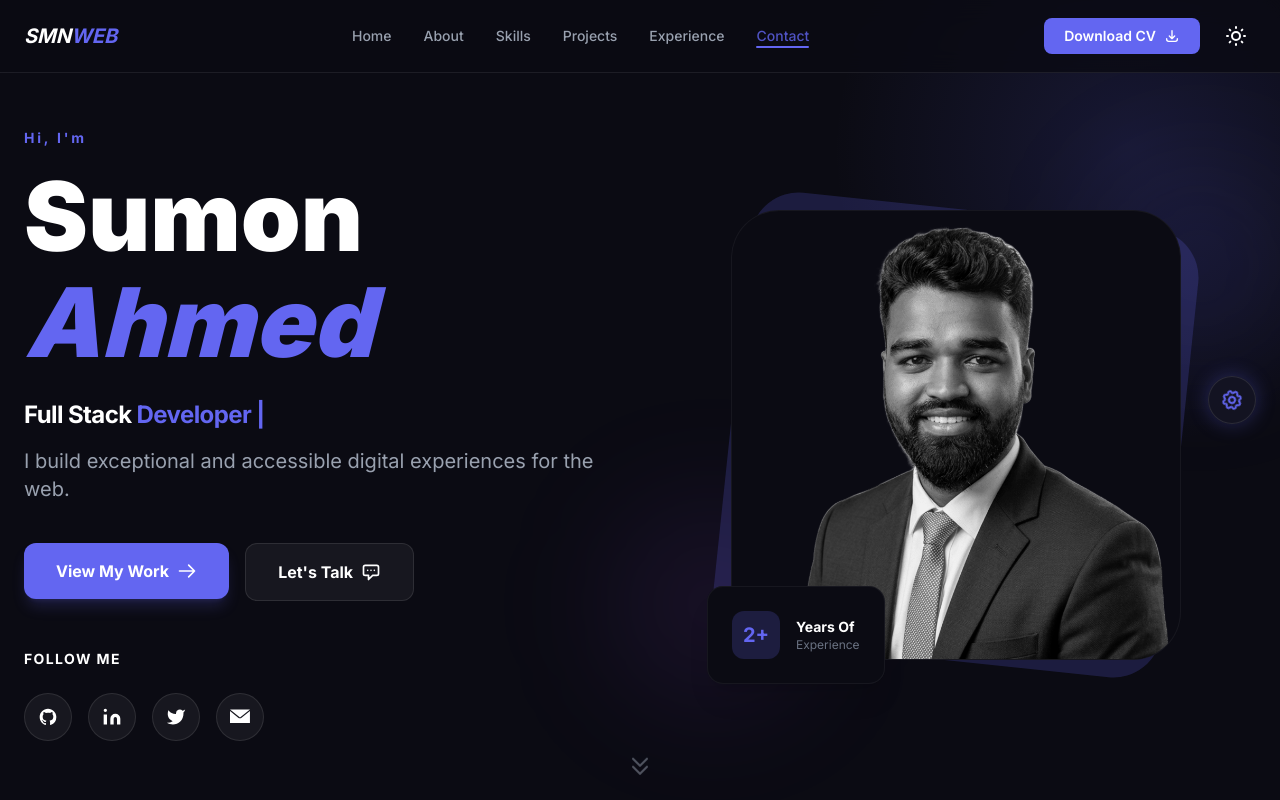
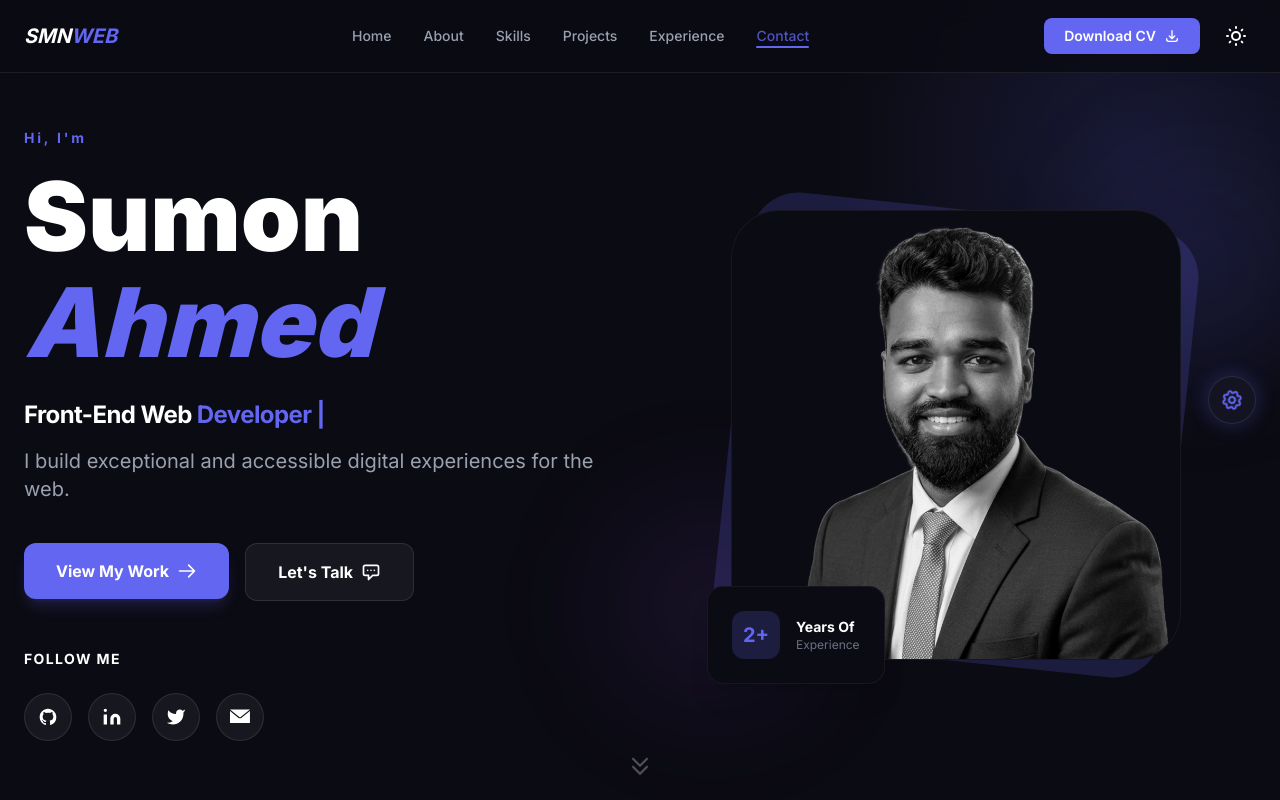
Before and after one commit to sumon-ahmed-ss-550/Personal-web, a Next.js app: page / in a window 1280 px wide. Shown: the top 800 px of the page. Built offline with nearby package versions, Linux system fonts and the light colour scheme.

Commit message:
Update mata data

```diff
--- a/src/app/layout.jsx
+++ b/src/app/layout.jsx
@@ -11,7 +11,7 @@ const inter = Inter({
 });
 
 export const metadata = {
-  title: "Asif Mahmud | Full Stack Developer Portfolio",
+  title: "Sumon Ahmed | Front-End Web Developer",
   description: "I build exceptional and accessible digital experiences for the web. Turning complex problems into simple, beautiful, and intuitive solutions.",
 };
 
--- a/src/components/Hero.jsx
+++ b/src/components/Hero.jsx
@@ -49,7 +49,7 @@ export default function Hero() {
             </div>
             <div className="overflow-hidden mb-4">
               <span ref={subtitleRef} className="text-xl md:text-2xl font-bold tracking-tight text-foreground block">
-                Full Stack <span className="text-brand-primary">Developer |</span>
+                Front-End Web <span className="text-brand-primary">Developer |</span>
               </span>
             </div>
             <div className="overflow-hidden mb-10">
```
